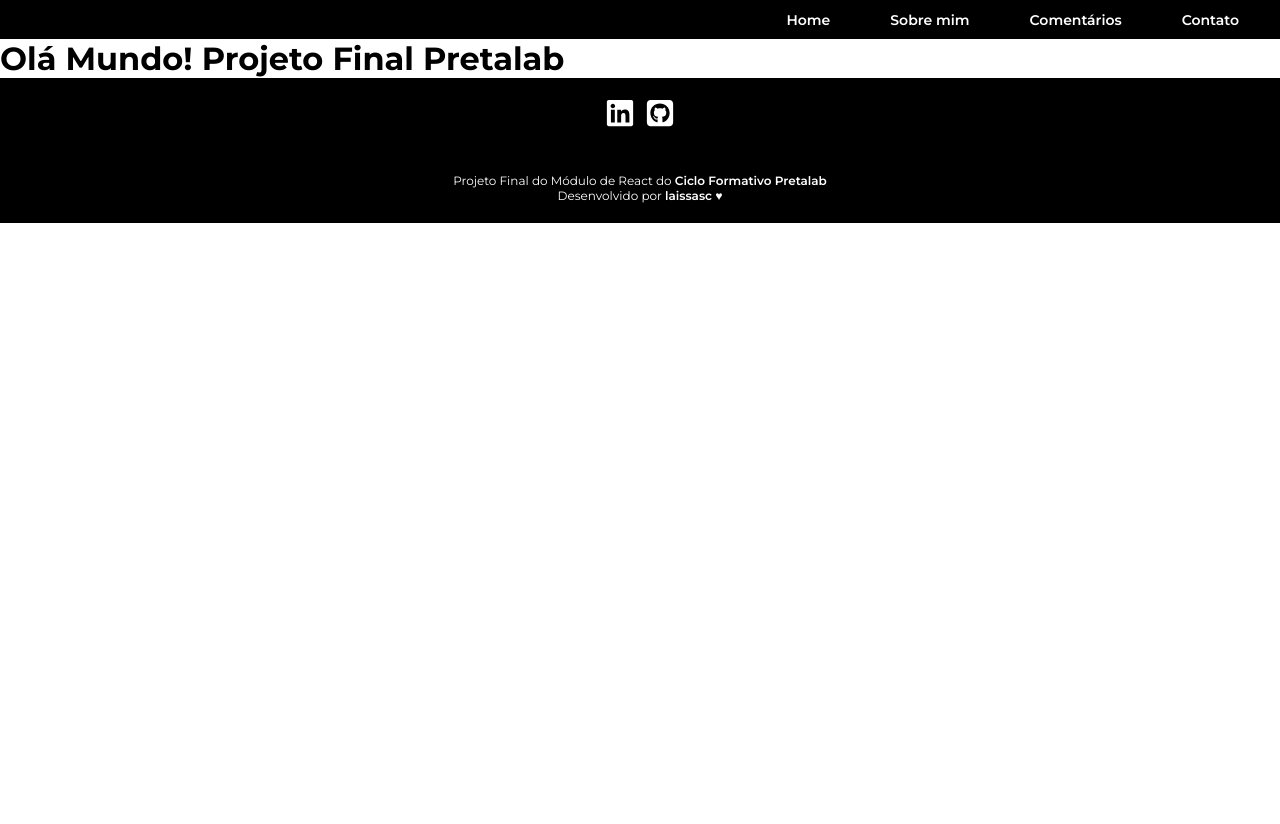
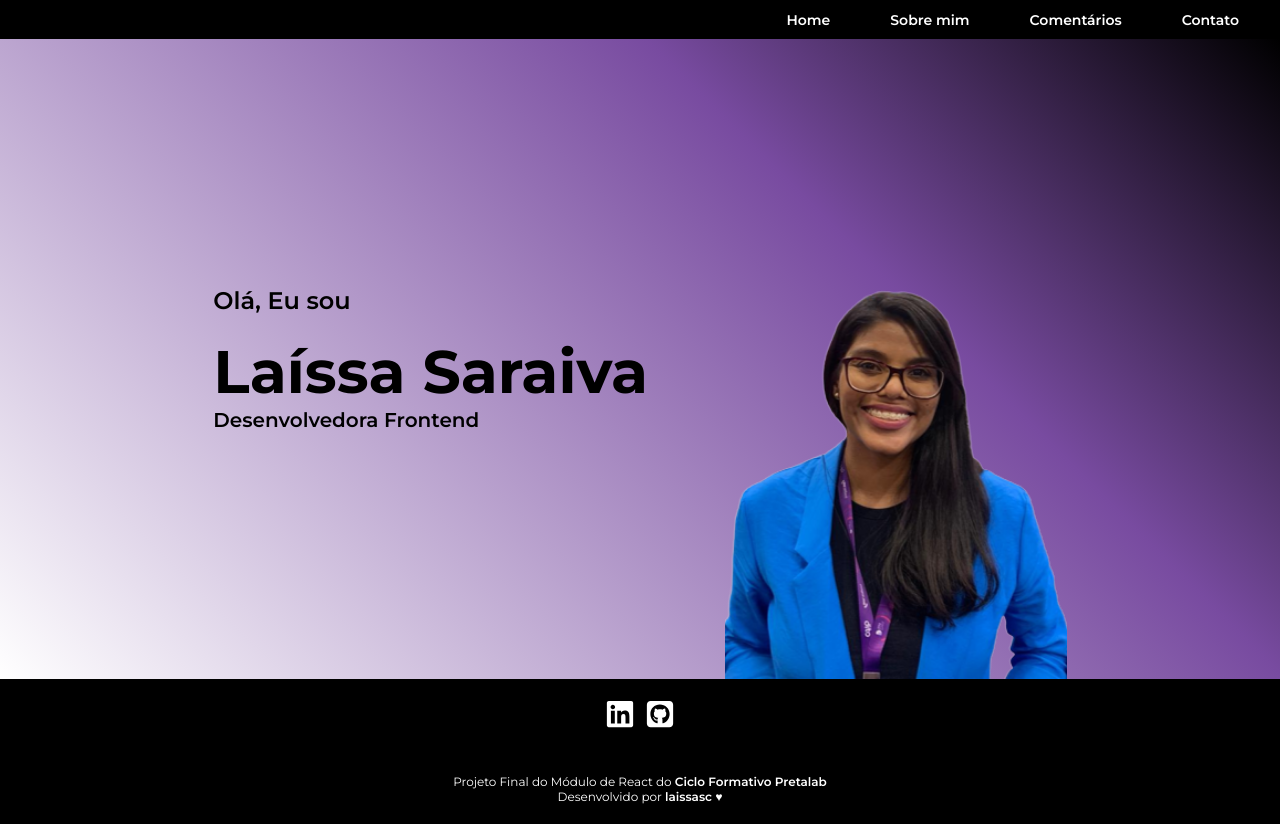
Before and after one commit to LaissaSaraiva/pretalab-projeto-final-react, a React (Vite) app: page / in a window 1280 px wide. Before the commit the page ends 800 px from the top, so only its background shows below. Built offline with nearby package versions, Linux system fonts and the light colour scheme.

Commit message:
style: inicia estilização de Home Page

```diff
--- a/src/pages/HomePage.jsx
+++ b/src/pages/HomePage.jsx
@@ -1,12 +1,26 @@
 import React from "react"
+import styles from './HomePage.module.css'
 
 const HomePage = () => {
+  return (
+    <div className={styles.home__background}>
+      <div className={styles.home__container}>
+        <div className={styles.description__container}>
+          <div className={styles.pre__title}>
+            <p>Olá, Eu sou</p>
+          </div>
 
-  return(
-    <>
-    <h1>Olá Mundo! Projeto Final Pretalab</h1>
-    </>
-  )
-}
+          <div className={styles.title}>
+            <h1>Laíssa Saraiva</h1>
+            <p>Desenvolvedora Frontend</p>
+          </div>
+        </div>
+        <div className={styles.image__container}>
+          <img className={styles.image} src="/imgs/profile_home.png" alt="" />
+        </div>
+      </div>
+    </div>
+  );
+};
 
 export default HomePage;
--- /dev/null
+++ b/src/pages/HomePage.module.css
@@ -0,0 +1,44 @@
+.home__background {
+  background-color: #000000;
+  background-image: linear-gradient(225deg, #000000 0%, #784BA0 33%, #ffffff 100%);
+}
+
+.home__container {
+  display: flex;
+  flex-direction: row;
+  align-items: center;
+  justify-content: space-evenly;
+  min-height: 80vh;
+  max-width: 1008px;
+  margin: 0 auto;
+}
+
+.description__container {
+  display: flex;
+  flex-direction: column;
+  gap: 20px;
+}
+
+.description__container .pre__title p {
+  font-weight: 600;
+  font-size: 24px;
+}
+
+.description__container .title h1  {
+  font-weight: 700;
+  font-size: 60px;
+}
+
+.description__container .title p {
+  font-weight: 600;
+  font-size: 20px;
+}
+
+.image__container {
+  display: flex;
+  align-self: flex-end;
+}
+
+.image {
+  height: 400px;
+}
```
Also changed, not shown: public/imgs/profile_home.png (added).
